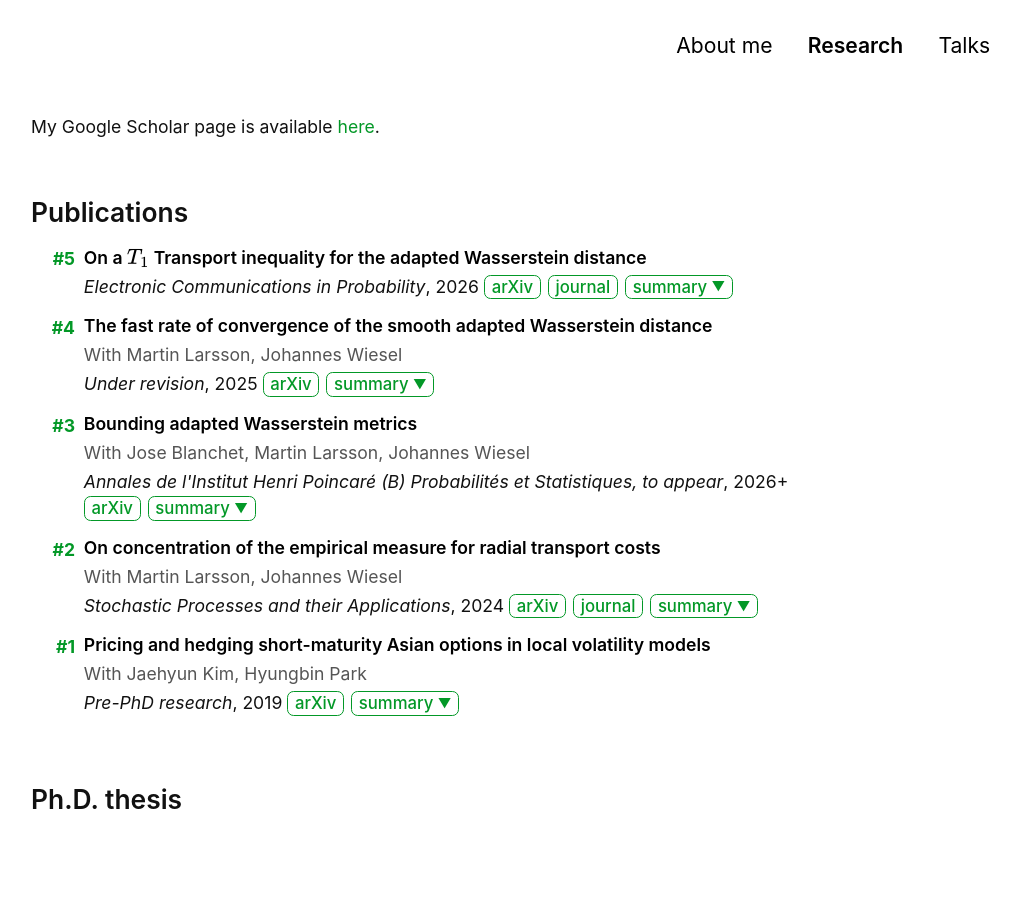
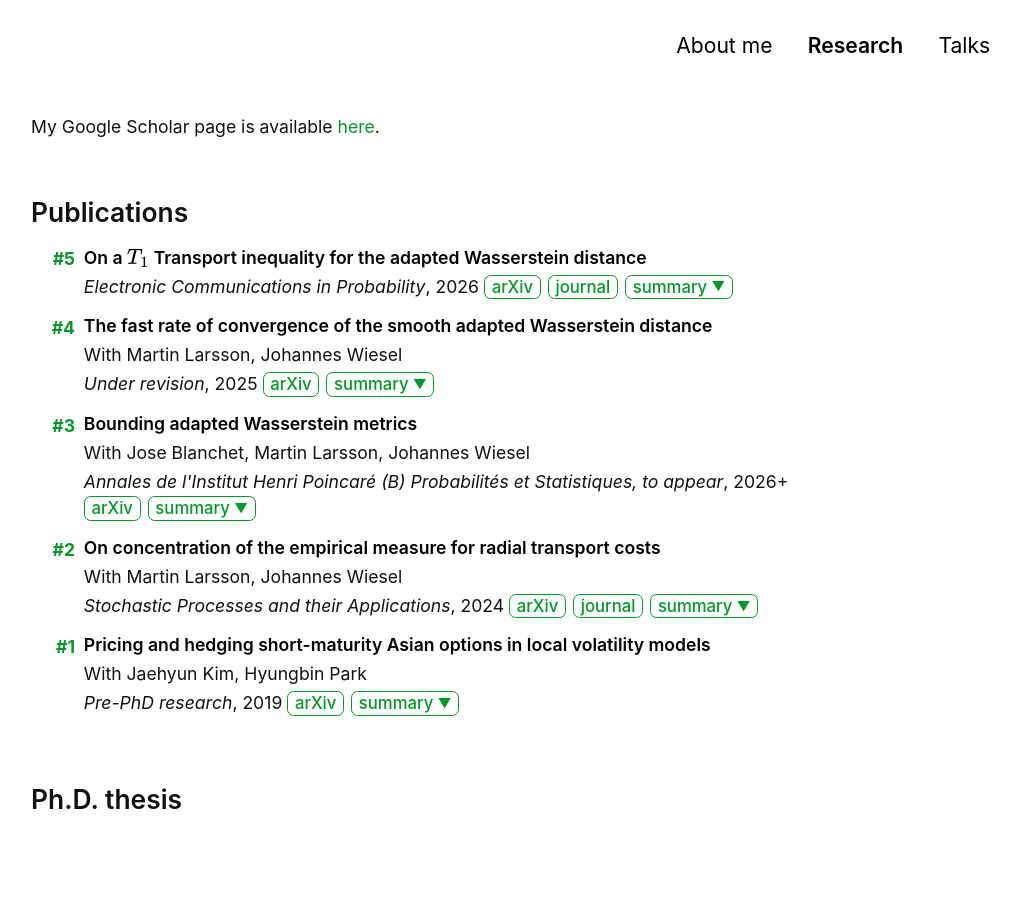
Before and after one commit to Jonghwap/Jonghwap.github.io, a Jekyll site: the page built from research.md, in a window 1280 px wide. Shown: the whole page, without its empty margins (169-1189 px from the left). Built offline with Jekyll 4.4.1, drawn with Linux system fonts in a browser that asks for light colours; a style sheet for code colours, icons or effects is not loaded.

Commit message:
Update style-no-dark-mode.scss

```diff
--- a/assets/css/style-no-dark-mode.scss
+++ b/assets/css/style-no-dark-mode.scss
@@ -179,6 +179,6 @@
   gap: 0.15rem;
 }
 
-.publication-coauthors {
-  color: #555;
-}
+// .publication-coauthors {
+//   color: #555;
+// }
```
